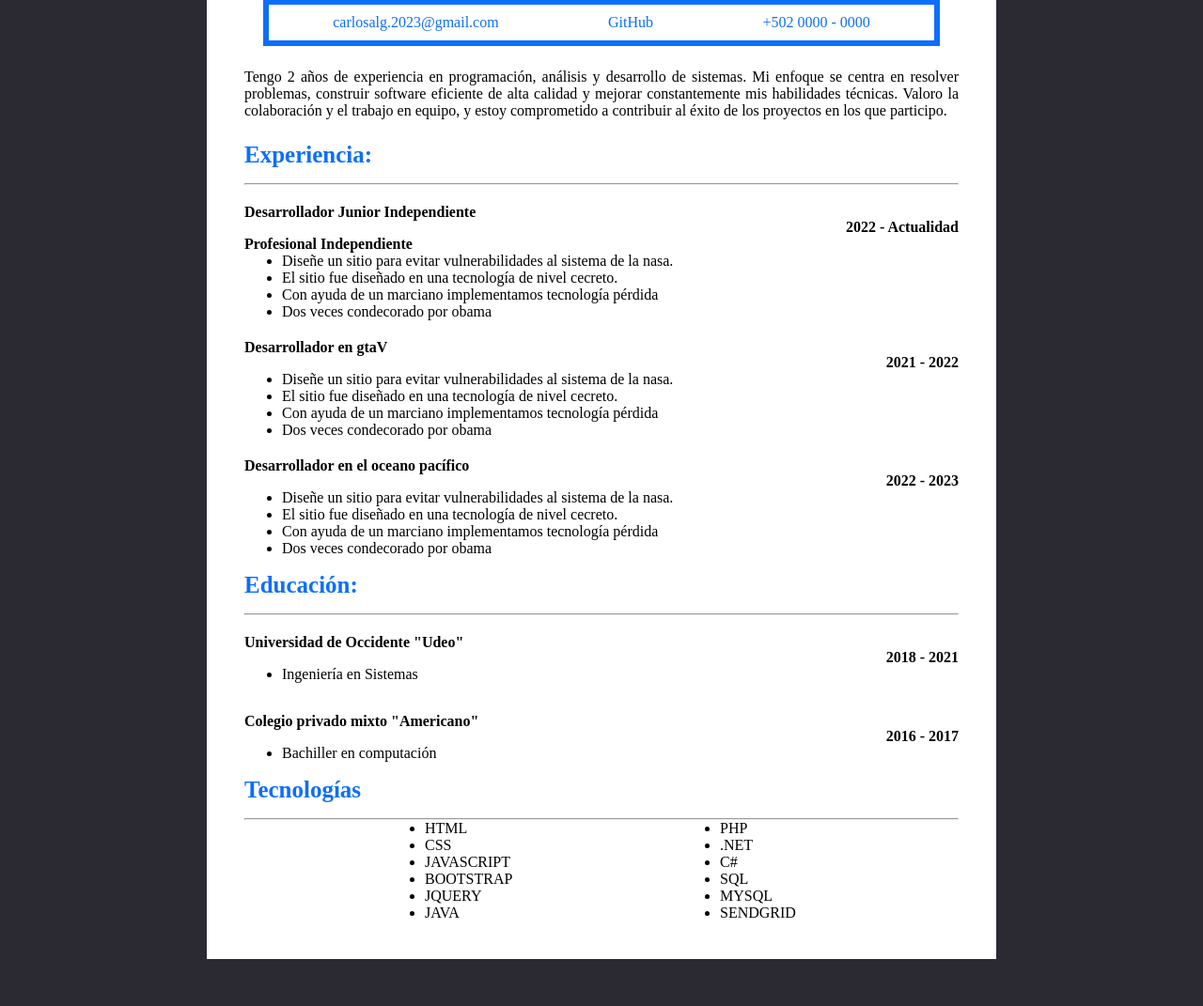
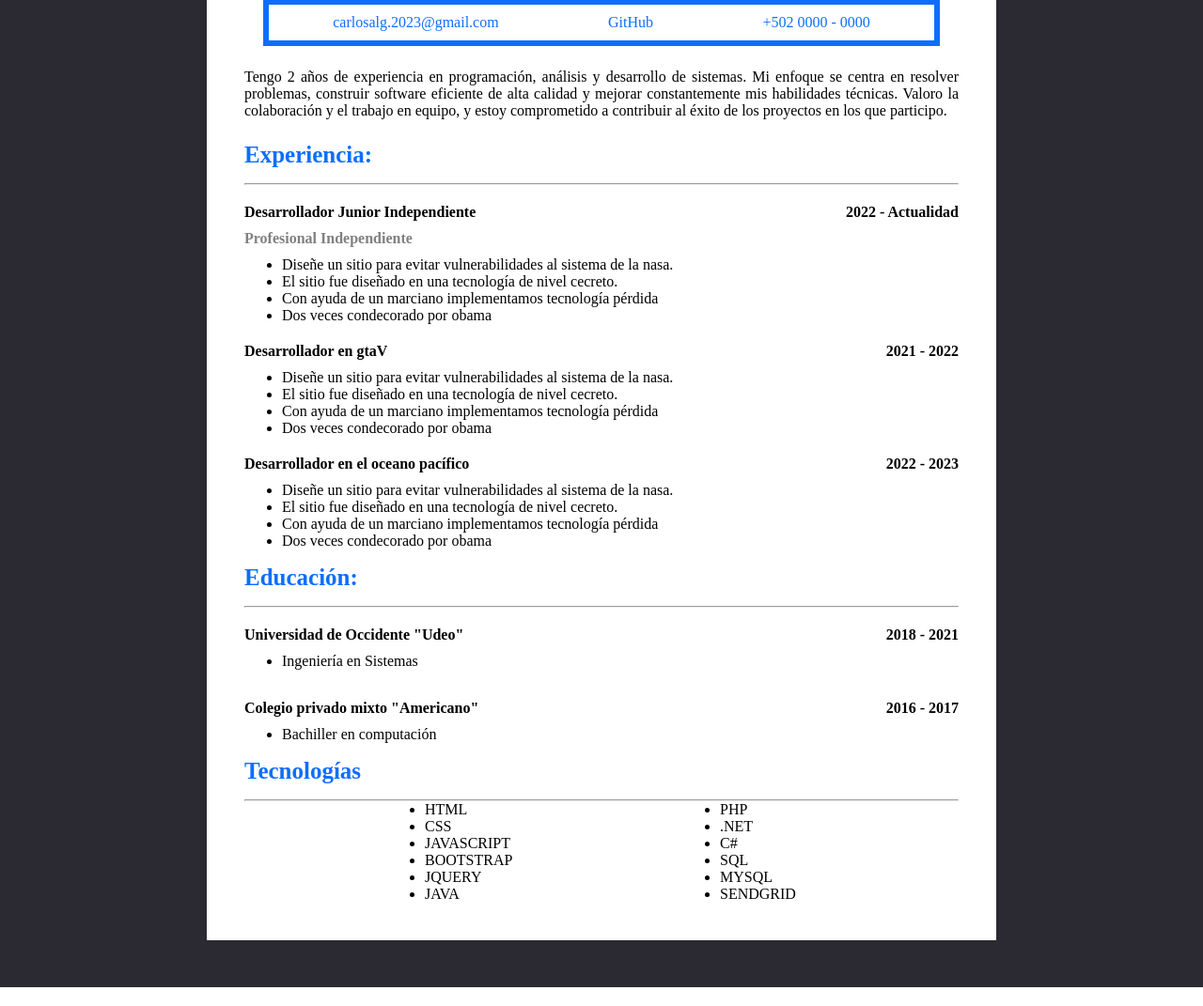
Before and after one commit to CarlosCode502/P_Web_2023_CarlosCode502, an ASP.NET Core app: page /PortafolioW/Cv in a window 1280 px wide. Shown: the part 157-1228 px from the top of the page at 94% size. Run offline with ASP.NET Core 8, Linux system fonts and the light colour scheme.

Commit message:
Personalizando cv

```diff
--- a/Portafolio_Web_2023/wwwroot/css/cv.css
+++ b/Portafolio_Web_2023/wwwroot/css/cv.css
@@ -2,6 +2,7 @@
 
 :root {
     --colorGlobalCV: #0d6efd;
+    --celestesimple: #4e91f5;
 }
 
 /*Se aplica o todo el documento*/
@@ -163,13 +164,19 @@
 .titulo-exp {
     /*margin: 20px;*/
     margin-top: 20px;
+    margin-bottom: 10px;
     display: flex;
 }
 
 /*Para mostrar la fecha a la izquierda y centrada de titulo exp*/
 .fechas {
     /*16px cambia según el tamaño del texto */
-    margin: 16px 0 0 auto;
+    margin: 0px 0 0 auto;
+}
+
+.subtitulo-exp {
+    margin-bottom: 10px;
+    color: grey;
 }
 
 /*Sección educación*/
@@ -241,6 +248,10 @@
     font-weight: 100;
     margin-top: 0px;
 }
+
+/*ul .li {
+    color:yellow
+}*/
 
 
 /*Modal*/
```
